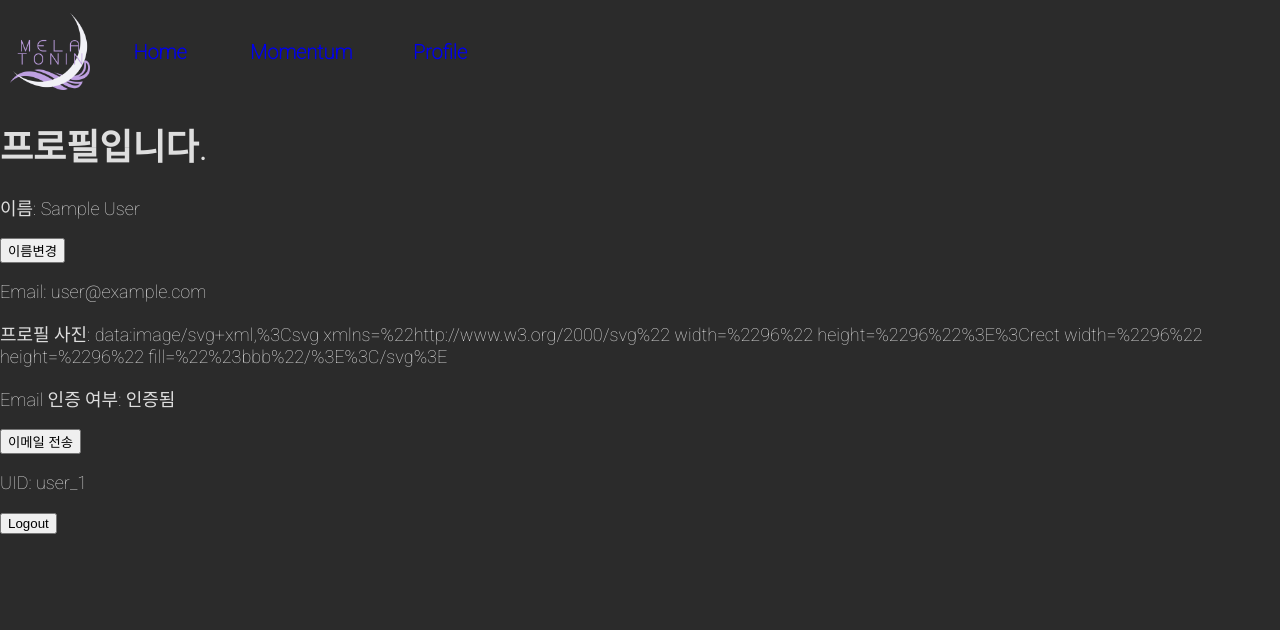
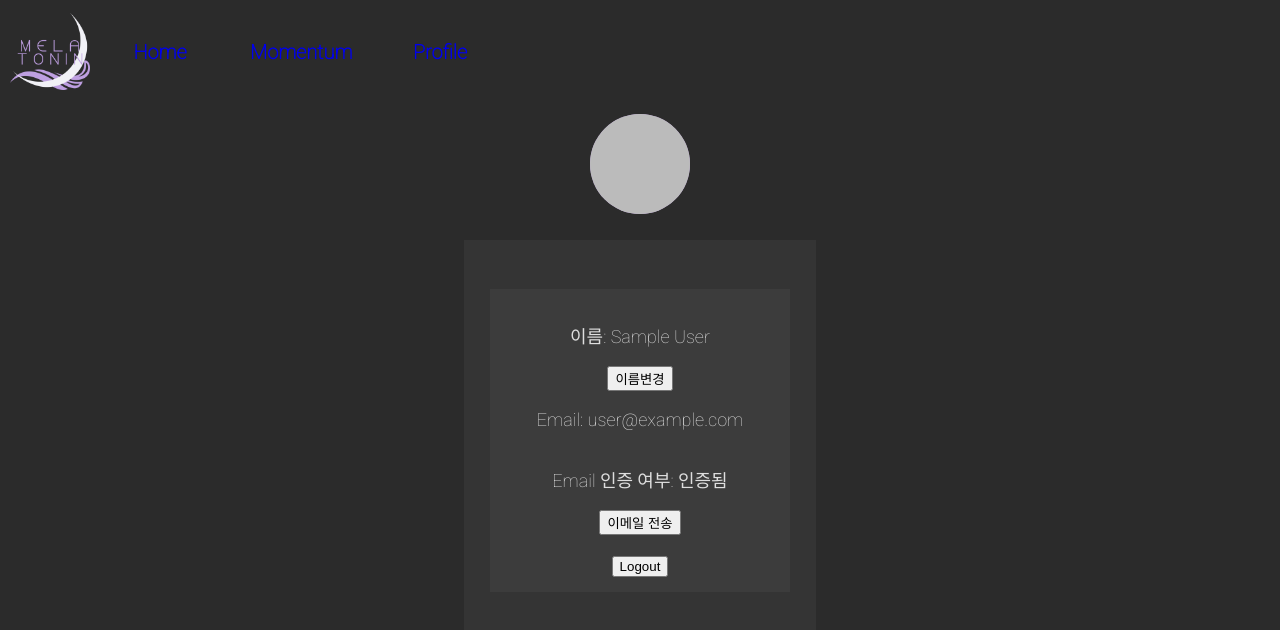
Before and after one commit to MELATONIN99/Melatonin, a React (Create React App) app: page /profile in a window 1280 px wide. Shown: the top 630 px of the page. Built offline with nearby package versions, Linux system fonts and the light colour scheme; no server answers; sample sign-in values are in the browser's storage; the HTML template or start-up script is replaced by a standard one.

Commit message:
feat. 프로필 사진 기능 추가 ( 업로드, 변경 )

```diff
--- a/src/routes/profile.js
+++ b/src/routes/profile.js
@@ -3,6 +3,75 @@ import Navigation from "../component/Navigation";
 import { useNavigate } from "react-router-dom";
 import { ModalBackground, ModalContainer } from "../component/TodoList";
 import { useState } from "react";
+import styled from "styled-components";
+import { getDownloadURL, ref, uploadBytes } from "firebase/storage";
+import { storage } from "../firebase/firebase";
+
+
+
+
+
+const AvatarWrapper = styled.div`
+display: flex;
+  align-items: center;
+  flex-direction: column;
+  width: 100%;
+  margin-top: 20px;
+  justify-content: center;
+`
+const AvatarUpload = styled.label`
+  width: 100px;
+  overflow: hidden;
+  height: 100px;
+  border-radius: 50%;
+  background-color: #BE9FE1;
+  cursor: pointer;
+  display: flex;
+  justify-content: center;
+  align-items: center;
+  svg {
+    width: 50px;
+  }
+`
+const AvatarImg = styled.img`
+width: 100%;
+`
+
+const AvatarInput = styled.input`
+display: none;
+`
+
+
+
+
+
+
+const UserinfoBackground = styled.div`
+display: flex;
+  align-items: center;
+  justify-content: center;
+  background-color: #343434;
+  max-width: 400px; /* 최대 너비 설정 */
+  max-height: 350px;
+  width: 300px;
+  margin: 2% auto; /* 수평 가운데 정렬을 위해 margin-left와 margin-right를 auto로 설정 */
+  padding: 2%;
+  height: 100vh;
+`
+
+const UserinfoWrapper = styled.div`
+display: flex;
+flex-direction: column;
+  align-items: center;
+  justify-content: center;
+  background-color: #3c3c3c;
+  max-width: 400px; /* 최대 너비 설정 */
+  max-height: 380px;
+  width: 300px;
+  margin: 5% auto; /* 수평 가운데 정렬을 위해 margin-left와 margin-right를 auto로 설정 */
+  padding: 5%;
+  height: auto;
+`
 
 export default function Profile() {
 const auth = getAuth();
@@ -10,6 +79,7 @@ const user = auth.currentUser;
 const navigate = useNavigate();
 const [isLogout, setIsLogout] = useState(false);
 const [isNameChange,setIsNameChange] = useState(false);
+const [avatar, setAvatar] = useState(user?.photoURL);
 
 // 로그아웃 버튼 모달
 const onLogout = () => {
@@ -61,14 +131,29 @@ const onSendEmail = () => {
 }
 
 
-let displayName, email, photoURL, emailVerified, uid;
+//아바타 변경 기능
+const onAvatarChange = async (e) => {
+  const { files } = e.target;
+  if (!user) return;
+  if (files && files.length === 1) {
+    const file = files[0];
+    const locationRef = ref(storage, `avatars/${user?.uid}`);
+    const result = await uploadBytes(locationRef, file);
+    const avatarUrl = await getDownloadURL(result.ref);
+    setAvatar(avatarUrl);
+    await updateProfile(user, {
+      photoURL: avatarUrl,
+    });
+  }
+};
+
+
+
+let displayName, email, emailVerified ;
 if (user !== null) {
     displayName = user.displayName;
     email = user.email;
-    photoURL = user.photoURL;
     emailVerified = user.emailVerified;
-    uid = user.uid;
-
 }
 else {
     setTimeout(() => {
@@ -77,23 +162,45 @@ else {
 }
 function Userinfo() {
     return(
-            <div>
+      <UserinfoBackground>
+            <UserinfoWrapper>
               <p>이름: {displayName}</p>
               <button onClick={onNameChange}>이름변경</button>
               <p>Email: {email}</p>
-              <p>프로필 사진: {photoURL ?? '등록된 사진 없음' }</p>
               <p>Email 인증 여부: {emailVerified ? '인증됨' : '인증 안됨'}</p>
               <button onClick={onSendEmail}>이메일 전송</button>
-              <p>UID: {uid}</p>
-            </div>
+              <br/>
+              <button onClick={onLogout}>Logout</button>
+            </UserinfoWrapper>
+      </UserinfoBackground>
           );
 };
     return(
         <div>
         <Navigation/>
-        <h1>프로필입니다.</h1>
-        <Userinfo/>
-        <button onClick={onLogout}>Logout</button>
+        <AvatarWrapper>
+        <AvatarUpload htmlFor="avatar">
+        {avatar ? (
+          <AvatarImg src={avatar} />
+        ) : (
+          <svg
+            fill="currentColor"
+            viewBox="0 0 20 20"
+            xmlns="http://www.w3.org/2000/svg"
+            aria-hidden="true"
+          >
+            <path d="M10 8a3 3 0 100-6 3 3 0 000 6zM3.465 14.493a1.23 1.23 0 00.41 1.412A9.957 9.957 0 0010 18c2.31 0 4.438-.784 6.131-2.1.43-.333.604-.903.408-1.41a7.002 7.002 0 00-13.074.003z" />
+          </svg>
+        )}
+      </AvatarUpload>
+      <AvatarInput
+        onChange={onAvatarChange}
+        id="avatar"
+        type="file"
+        accept="image/*"
+      />
+      <Userinfo/>
+        </AvatarWrapper>
 
 
 
```
